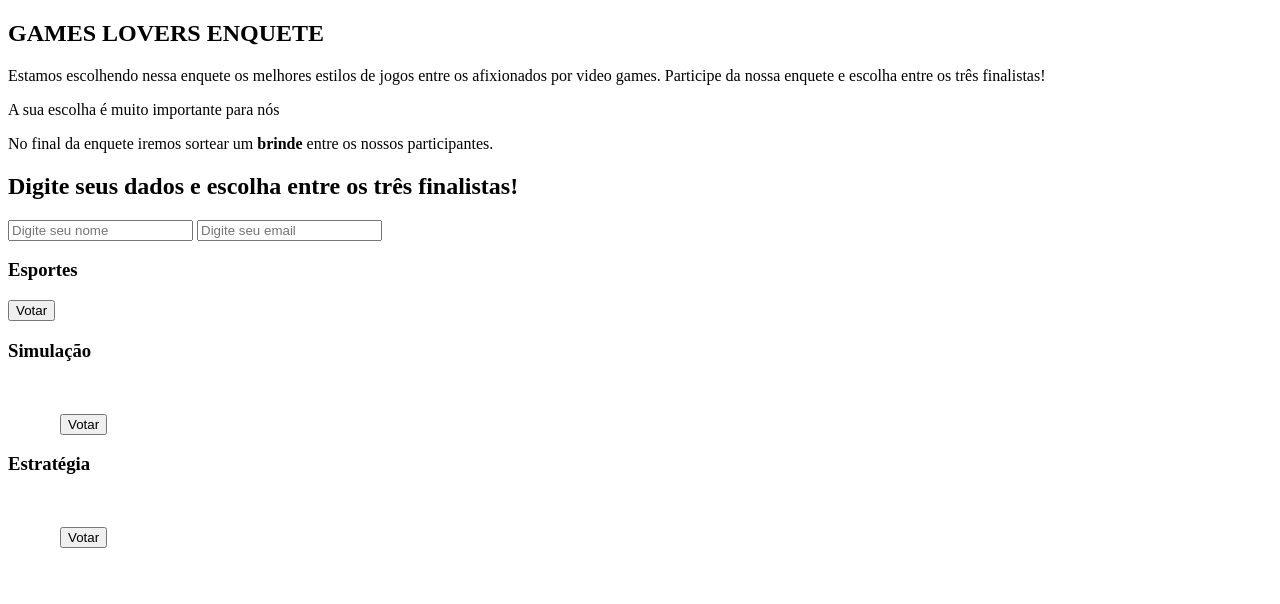
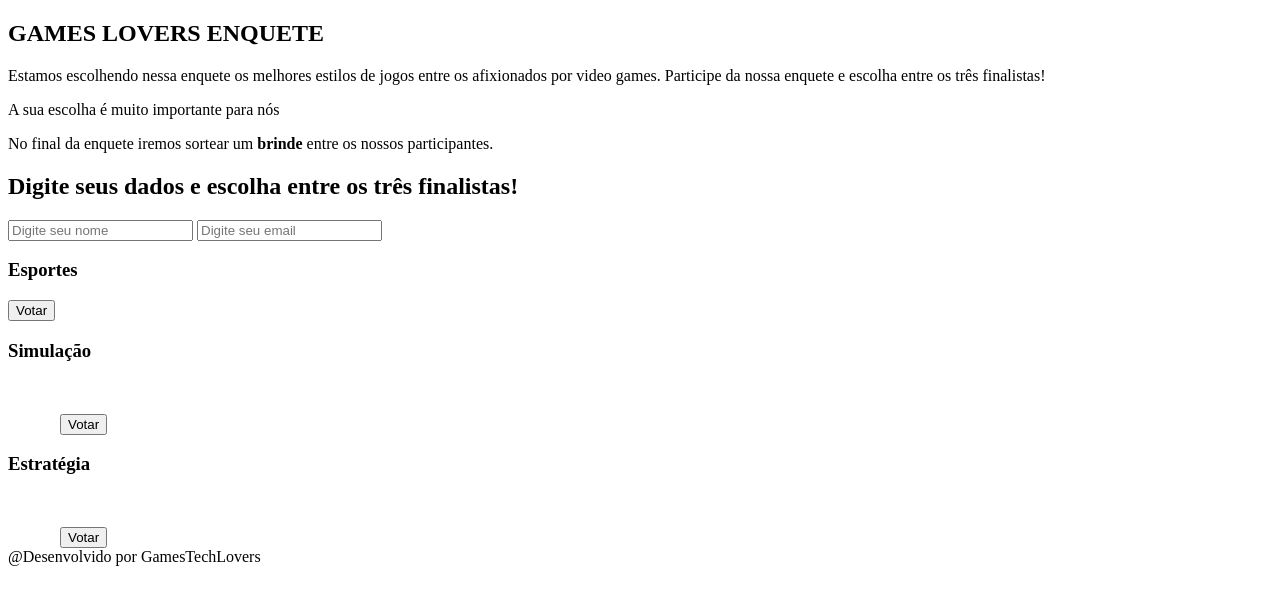
Before and after one commit to giovic16/games-lovers, a plain HTML site: page index.html in a window 1280 px wide. Drawn offline with Linux system fonts and the light colour scheme.

Commit message:
closes #4 - footer

```diff
--- a/index.html
+++ b/index.html
@@ -41,5 +41,6 @@
             </div>
         </div>
     </div>
+    <footer>@Desenvolvido por GamesTechLovers</footer>
 </body>
 </html>
```
